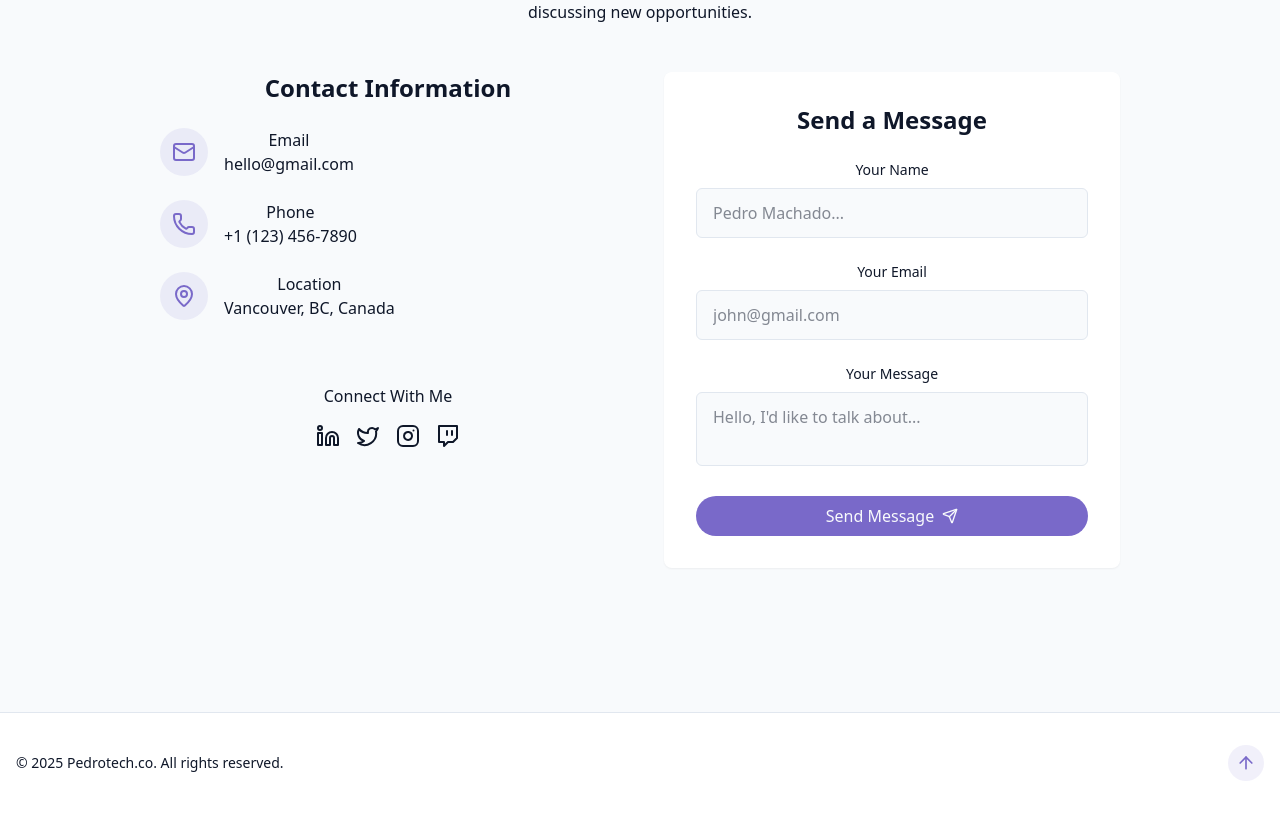
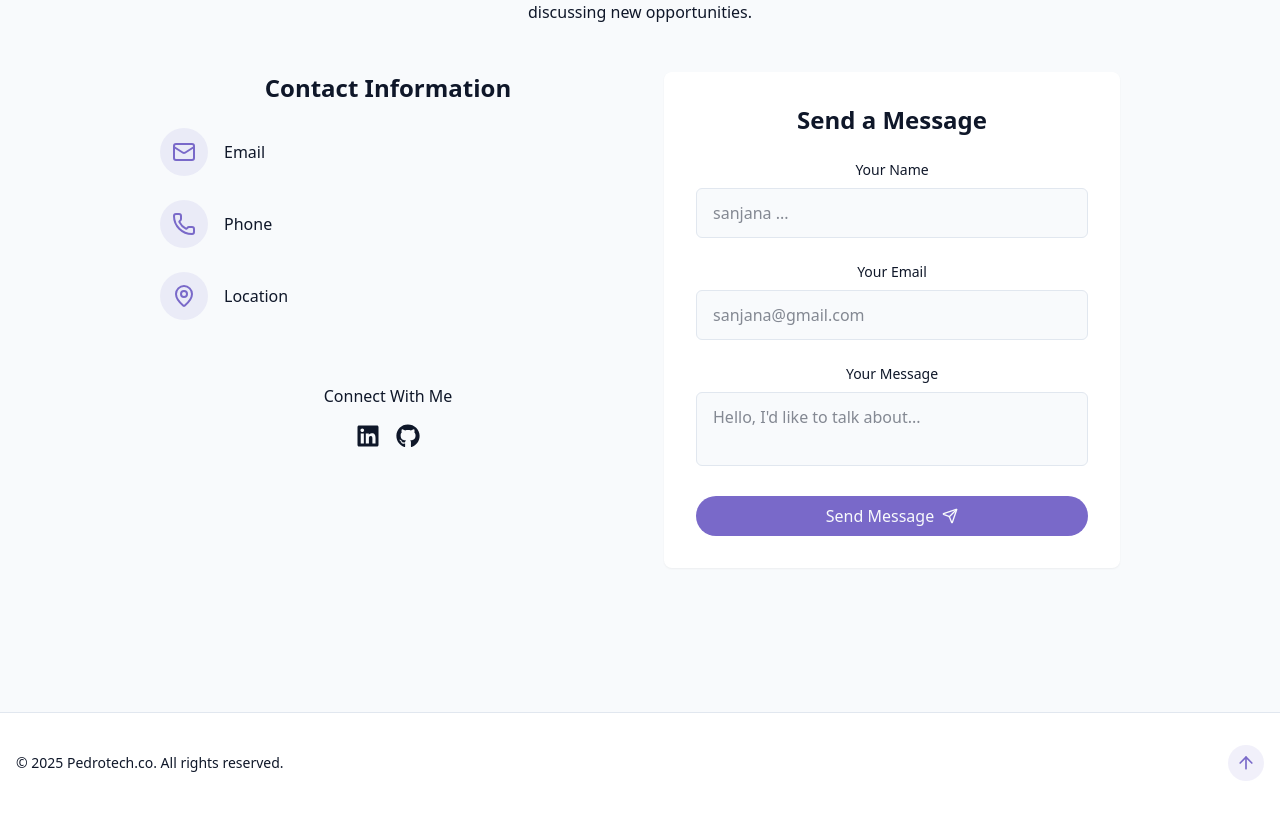
Before and after one commit to sforsanjnarao/My-Portfolio, a React (Vite) app: page / in a window 1280 px wide. Shown: the part 3504-4323 px from the top of the page. Built offline with nearby package versions, Linux system fonts and the light colour scheme.

Commit message:
refactor ContactSection: update contact details and replace social icons with React Icons

```diff
--- a/package.json
+++ b/package.json
@@ -17,6 +17,7 @@
     "lucide-react": "^0.501.0",
     "react": "^18.3.1",
     "react-dom": "^18.3.1",
+    "react-icons": "^5.5.0",
     "react-router-dom": "^7.5.1",
     "tailwind-merge": "^3.2.0",
     "tailwindcss": "^4.1.4"
--- a/src/components/ContactSection.jsx
+++ b/src/components/ContactSection.jsx
@@ -1,13 +1,10 @@
 import {
-  Instagram,
-  Linkedin,
   Mail,
   MapPin,
   Phone,
   Send,
-  Twitch,
-  Twitter,
 } from "lucide-react";
+import { FaGithub, FaLinkedin } from 'react-icons/fa';
 import { cn } from "@/lib/utils";
 import { useToast } from "@/hooks/use-toast";
 import { useState } from "react";
@@ -49,42 +46,40 @@ export const ContactSection = () => {
             </h3>
 
             <div className="space-y-6 justify-center">
-              <div className="flex items-start space-x-4">
+              <div className="flex items-center space-x-4 ">
                 <div className="p-3 rounded-full bg-primary/10">
                   <Mail className="h-6 w-6 text-primary" />{" "}
                 </div>
-                <div>
-                  <h4 className="font-medium"> Email</h4>
+                <div >
                   <a
-                    href="mailto:hello@gmail.com"
+                    href="mailto:applem2san@gmail.com"
                     className="text-muted-foreground hover:text-primary transition-colors"
                   >
-                    hello@gmail.com
+                    <h4 className="font-medium "> Email</h4>
                   </a>
                 </div>
               </div>
-              <div className="flex items-start space-x-4">
+              <div className="flex items-center space-x-4">
                 <div className="p-3 rounded-full bg-primary/10">
                   <Phone className="h-6 w-6 text-primary" />{" "}
                 </div>
                 <div>
-                  <h4 className="font-medium"> Phone</h4>
                   <a
                     href="tel:+11234567890"
                     className="text-muted-foreground hover:text-primary transition-colors"
                   >
-                    +1 (123) 456-7890
+                  <h4 className="font-medium"> Phone</h4>
                   </a>
                 </div>
               </div>
-              <div className="flex items-start space-x-4">
+              <div className="flex items-center space-x-4">
                 <div className="p-3 rounded-full bg-primary/10">
                   <MapPin className="h-6 w-6 text-primary" />{" "}
                 </div>
                 <div>
-                  <h4 className="font-medium"> Location</h4>
+
                   <a className="text-muted-foreground hover:text-primary transition-colors">
-                    Vancouver, BC, Canada
+                    <h4 className="font-medium"> Location</h4>
                   </a>
                 </div>
               </div>
@@ -93,17 +88,11 @@ export const ContactSection = () => {
             <div className="pt-8">
               <h4 className="font-medium mb-4"> Connect With Me</h4>
               <div className="flex space-x-4 justify-center">
-                <a href="#" target="_blank">
-                  <Linkedin />
+                <a href="https://www.linkedin.com/in/sforsanjnaraoe" target="_blank" rel="noopener noreferrer">
+                  <FaLinkedin className="w-6 h-6" />
                 </a>
-                <a href="#" target="_blank">
-                  <Twitter />
-                </a>
-                <a href="#" target="_blank">
-                  <Instagram />
-                </a>
-                <a href="#" target="_blank">
-                  <Twitch />
+                <a href="https://github.com/sforsanjnarao" target="_blank" rel="noopener noreferrer">
+                  <FaGithub className="w-6 h-6" />
                 </a>
               </div>
             </div>
@@ -130,7 +119,7 @@ export const ContactSection = () => {
                   name="name"
                   required
                   className="w-full px-4 py-3 rounded-md border border-input bg-background focus:outline-hidden foucs:ring-2 focus:ring-primary"
-                  placeholder="Pedro Machado..."
+                  placeholder="sanjana ..."
                 />
               </div>
 
@@ -148,7 +137,7 @@ export const ContactSection = () => {
                   name="email"
                   required
                   className="w-full px-4 py-3 rounded-md border border-input bg-background focus:outline-hidden foucs:ring-2 focus:ring-primary"
-                  placeholder="john@gmail.com"
+                  placeholder="sanjana@gmail.com"
                 />
               </div>
 
```
Also changed, not shown: 1 other file (tests, documents, lock files or other folders).
